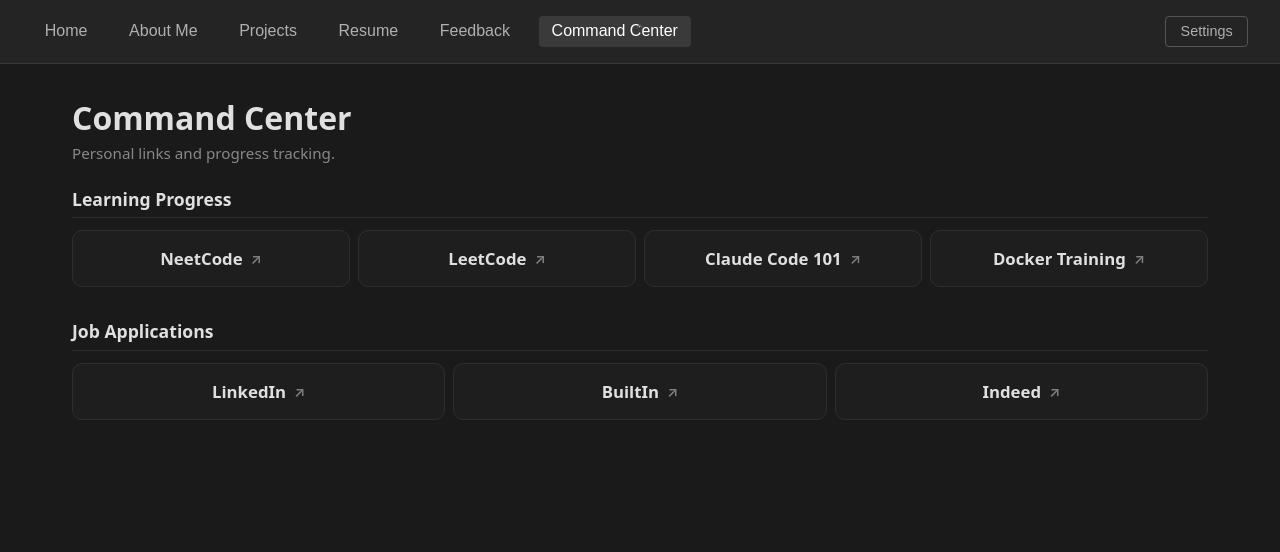
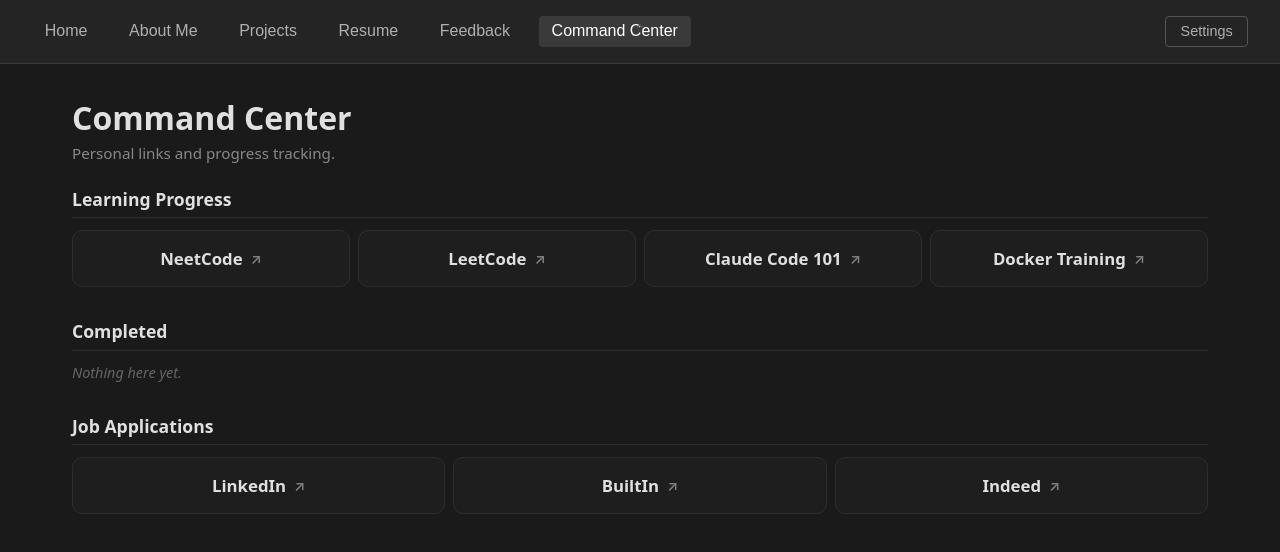
Before and after one commit to khylecalimlim/personal_website, an Angular app in the folder my-website-Angular/: page /command-center in a window 1280 px wide. Shown: the top 552 px of the page. Built offline with nearby package versions, Linux system fonts and the light colour scheme; a web font is replaced by a local one.

Commit message:
Add empty Completed section for finished courses/certs

```diff
--- a/my-website-Angular/src/app/command-center/command-center.component.html
+++ b/my-website-Angular/src/app/command-center/command-center.component.html
@@ -5,6 +5,7 @@
   @for (section of sections; track section.title) {
     <section class="command-center-section">
       <h2>{{ section.title }}</h2>
+      @if (section.links.length) {
         <ul class="link-list" cdkDropList cdkDropListOrientation="horizontal" (cdkDropListDropped)="drop(section, $event)">
           @for (link of section.links; track link.href) {
             <li
@@ -22,6 +23,9 @@
             </li>
           }
         </ul>
+      } @else {
+        <p class="empty-state">Nothing here yet.</p>
+      }
     </section>
   }
 </div>
--- a/my-website-Angular/src/app/command-center/command-center.component.scss
+++ b/my-website-Angular/src/app/command-center/command-center.component.scss
@@ -15,6 +15,12 @@
     padding-bottom: 0.4rem;
     border-bottom: 1px solid #2e2e2e;
   }
+}
+
+.empty-state {
+  font-size: 0.9rem;
+  color: #666;
+  font-style: italic;
 }
 
 .link-list {
--- a/my-website-Angular/src/app/command-center/command-center.component.ts
+++ b/my-website-Angular/src/app/command-center/command-center.component.ts
@@ -32,6 +32,10 @@
       ]
     },
     {
+      title: 'Completed',
+      links: []
+    },
+    {
       title: 'Job Applications',
       links: [
         { label: 'LinkedIn', href: 'https://www.linkedin.com/in/khyle-calimlim-3b57b91b5/' },
```
Lines whose indentation alone changed are shown as unchanged.
